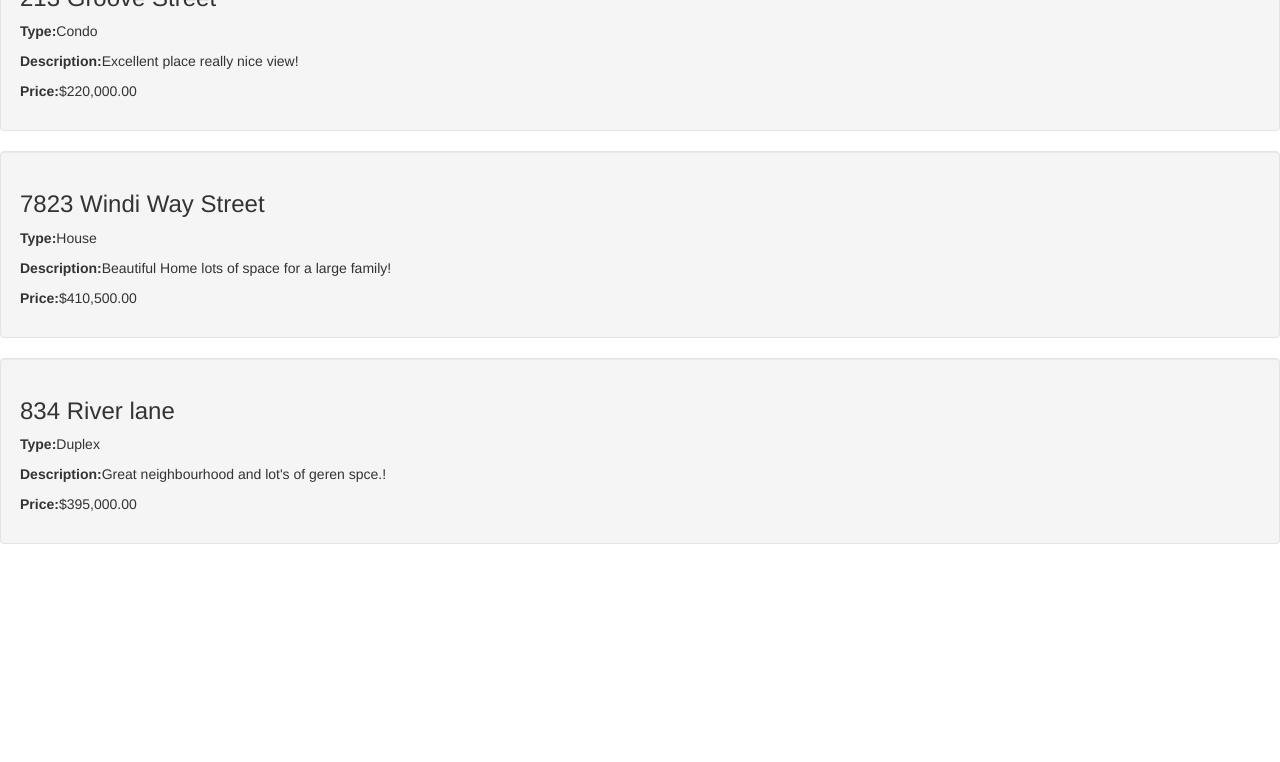
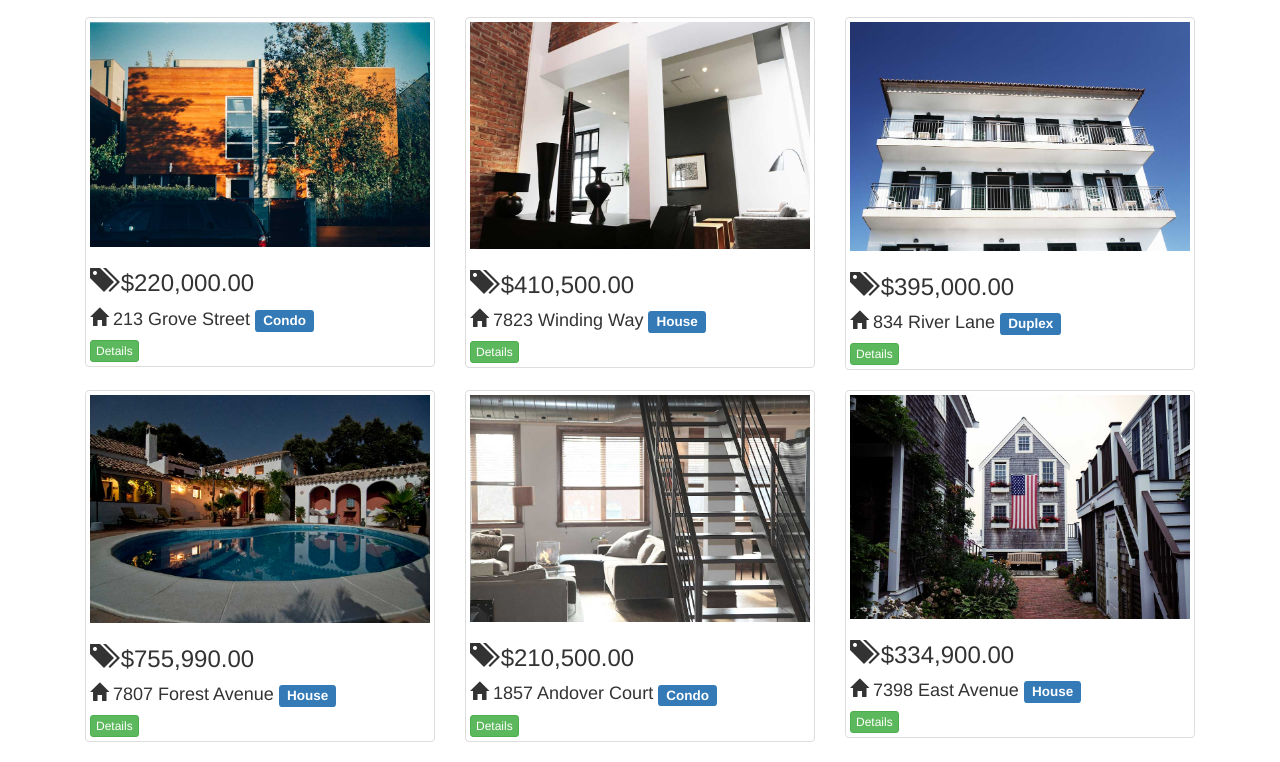
Before and after one commit to anshuldawar/ng-cribs, a plain HTML site: page index.html in a window 1280 px wide. Shown: the part 55-817 px from the top of the page. Drawn offline with nearby package versions, Linux system fonts and the light colour scheme.

Commit message:
added images

```diff
--- a/app.js
+++ b/app.js
@@ -7,6 +7,10 @@ var app = angular.module('store', []);
         placesFactory.getPlaces().then(function(response){
            $scope.places = response.data;
         });
+
+        $scope.sayHello = function(){
+            console.log("Hello");
+        }
     });
 
         app.factory('placesFactory', function($http){
--- a/data.json
+++ b/data.json
@@ -1,20 +1,80 @@
 [
   {
+    "id": 1,
     "type": "Condo",
     "price": 220000,
-                "address": "213 Groove Street",
-                "description": "Excellent place really nice view!"
+    "address": "213 Grove Street",
+    "description": "Excellent place, really nice view!",
+    "details": {
+      "bedrooms": 2,
+      "bathrooms": 1.5,
+      "area": 921
+    },
+    "image":"crib-1.jpg"
   },
   {
+    "id": 2,
     "type": "House",
     "price": 410500,
-                "address": "7823 Windi Way Street",
-                "description": "Beautiful Home lots of space for a large family!"
+    "address": "7823 Winding Way",
+    "description": "Beautiful home with lots of space for a large family.",
+    "details": {
+      "bedrooms": 4,
+      "bathrooms": 3,
+      "area": 2145
+    },
+    "image":"crib-2.jpg"
   },
   {
+    "id": 3,
     "type": "Duplex",
     "price": 395000,
-                "address": "834 River lane",
-                "description": "Great neighbourhood and lot's of geren spce.!"
+    "address": "834 River Lane",
+    "description": "Great neighbourhood and lot's of nice green space.",
+    "details": {
+      "bedrooms": 3,
+      "bathrooms": 2.5,
+      "area": 1500
+    },
+    "image":"crib-3.jpg"
+  },
+  {
+    "id": 4,
+    "type": "House",
+    "price": 755990,
+    "address": "7807 Forest Avenue",
+    "description": "Best house on the block!",
+    "details": {
+      "bedrooms": 6,
+      "bathrooms": 4.5,
+      "area": 3230
+    },
+    "image":"crib-4.jpg"
+  },
+  {
+    "id": 5,
+    "type": "Condo",
+    "price": 210500,
+    "address": "1857 Andover Court",
+    "description": "Nice little condo with room to grow.",
+    "details": {
+      "bedrooms": 2,
+      "bathrooms": 1.5,
+      "area": 1023
+    },
+    "image":"crib-5.jpg"
+  },
+  {
+    "id": 6,
+    "type": "House",
+    "price": 334900,
+    "address": "7398 East Avenue",
+    "description": "You'll love the view!",
+    "details": {
+      "bedrooms": 4,
+      "bathrooms": 2.5,
+      "area": 1788
+    },
+    "image":"crib-6.jpg"
   }
 ]
--- a/index.html
+++ b/index.html
@@ -8,13 +8,67 @@
 <script type="text/javascript" src="angular.min.js"></script>
 <script type="text/javascript" src="app.js"></script>
 
-    <div class="well" ng-repeat = "place in places">
+    <!--<button class="btn btn-primary" ng-click="showMessage = !showMessage">Toggle Message</button>
+    <h2 ng-show="showMessage == true">Secret Message</h2>
+    <input type="text" placeholder="Leave a Message" ng-model="message">
+    <h2>{{ message }}</h2>-->
 
-        <h3>{{place.address}}</h3>
-        <p><strong>Type:</strong>{{place.type}}</p>
-        <p><strong>Description:</strong>{{place.description}}</p>
-        <p><strong>Price:</strong>{{place.price | currency}}</p>
+    <div class="navbar navbar-default">
+        <div class="container-fluid">
+            <div class="navbar-header">
+            <a class="navbar-brand" href="#">ngPlaces</a>
+            </div>
+        </div>
     </div>
+
+    <div class="container">
+        <div class="col-sm-4" ng-repeat = "place in places">
+            <div class="thumbnail">
+          <img ng-src="images/{{place.image}}" alt="">
+              <!--  <div class="caption">
+                    <h3>{{place.address}}</h3>
+                    <p><strong>Type:</strong>{{place.type}}</p>
+                    <p><strong>Description:</strong>{{place.description}}</p>
+                    <p><strong>Price:</strong>{{place.price | currency}}</p>
+                </div>-->
+                 <div ng-hide="showDetails === true">
+              <h3><i class="glyphicon glyphicon-tags"></i> {{place.price | currency}}</h3>
+              <h4><i class="glyphicon glyphicon-home"></i> {{place.address}}
+                <span class="label label-primary label-sm">{{place.type}}</span>
+              </h4>
+
+            </div>
+
+            <button class="btn btn-xs btn-success"
+                    ng-hide="showDetails === true"
+                    ng-click="showDetails = !showDetails">
+                    Details
+            </button>
+
+            <button
+            	class="btn btn-xs btn-primary"
+            	ng-show="showDetails"
+            	ng-click="editCrib(crib)">Edit
+            </button>
+
+            <button class="btn btn-xs btn-danger"
+                    ng-show="showDetails === true"
+                    ng-click="showDetails = !showDetails">
+                    Close
+            </button>
+
+            <div class="details" ng-show="showDetails === true">
+              <h4>
+                <span class="label label-primary">Beds: {{place.details.bedrooms}}</span>
+                <span class="label label-primary">Baths: {{place.details.bathrooms}}</span>
+                <span class="label label-primary">SqFt: {{place.details.area}}</span>
+              </h4>
+              <p>{{crib.description}}</p>
+            </div>
+            </div>
+        </div>
+    </div>
+
 
 
   <!--  <pre>{{ places | json }}</pre>
```
Also changed, not shown: images/crib-1.jpg (added), images/crib-2.jpg (added), images/crib-3.jpg (added), images/crib-4.jpg (added), images/crib-5.jpg (added), images/crib-6.jpg (added), images/default-crib.jpg (added). Lines whose indentation alone changed are shown as unchanged.
